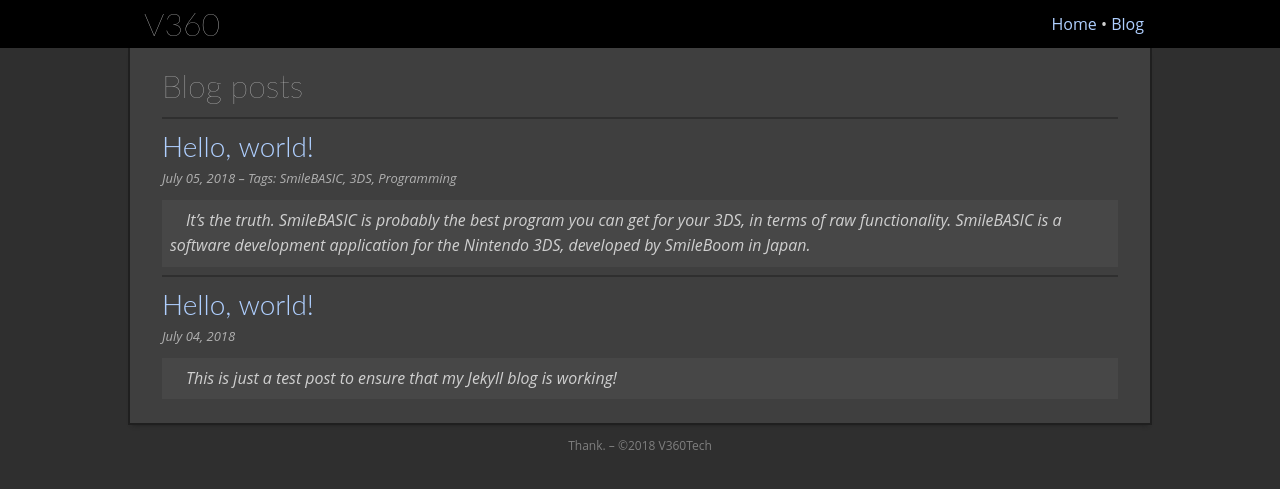
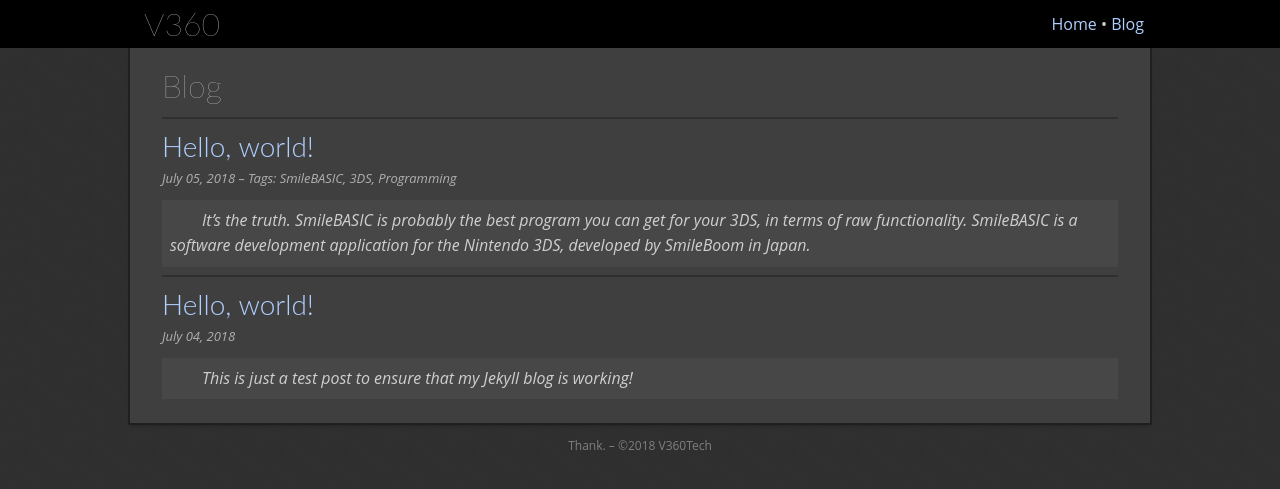
Before and after one commit to TheV360/thev360.github.io, a Jekyll site: the page built from blog/index.html, in a window 1280 px wide. Shown: the top 489 px of the page. Built offline with Jekyll 4.4.1, drawn with Linux system fonts in a browser that asks for light colours; the list of posts is cut into pages by our own code.

Commit message:
Testing some more stuff

```diff
--- a/blog/index.html
+++ b/blog/index.html
@@ -5,9 +5,9 @@
 ---
 
 			<div class="container">
-				<h2>Blog posts</h2>
-				<ul>
-					{% for post in site.posts %}
+				<h2>Blog{% if paginator.total_pages > 1 %} (page {% paginator.page %} of {% paginator.total_pages %}){% endif %}</h2>
+				<div>
+					{% for post in paginator.posts %}
 						<hr />
 						<div>
 							<h3 class="title"><a href="{{ post.url }}">{{ post.title }}</a></h3>
@@ -16,5 +16,5 @@
 							<!-- <p class="read-more"><a href="{{ post.url }}">Read More...</a></p> -->
 						</div>
 					{% endfor %}
-				</ul>
+				</div>
 			</div>
--- a/css/styles.css
+++ b/css/styles.css
@@ -24,11 +24,13 @@
 
 	--thin-border-size: .125rem;
 	--thin-border-color: #1f1f1f;
+
+	--text-indent: 2em;
 }
 
 body {
 	color: var(--text-color);
-	background-color: #2f2f2f;
+	background: #2f2f2f url("../assets/pattern.png");
 
 	font-family: "Open Sans", "Roboto", sans-serif;
 
@@ -89,7 +91,7 @@
 	width: 2rem;
 	height: 2rem;
 
-	background-image: url("../img/menu.png");
+	background-image: url("../assets/menu.png");
 	background-position: center;
 	background-size: 1.5rem;
 	background-repeat: no-repeat;
@@ -153,6 +155,11 @@
 	width: 100%;
 }
 
+img {
+	max-width: 100%;
+	height: auto;
+}
+
 h1, h2, h3 {
 	font-family: "SF Display", "Lato", "Roboto", sans-serif;
 	font-weight: 300;
@@ -188,7 +195,7 @@
 	background-color: #474747;
 
 	font-style: italic;
-	text-indent: 1em;
+	text-indent: var(--text-indent);
 }
 
 .read-more {
@@ -198,7 +205,13 @@
 .post p {
 	margin-bottom: .5rem;
 
-	text-indent: 2em;
+	text-indent: var(--text-indent);
+}
+
+.post p img:only-child {
+	margin: 0 auto;
+
+	display: block;
 }
 
 ul {
--- a/index.html
+++ b/index.html
@@ -6,13 +6,13 @@
 
 			<div class="container">
 				<div id="profile-container">
-					<img id="profile" src="/img/ProfilePicture.jpg" />
+					<img id="profile" src="/assets/ProfilePicture.jpg" />
 				</div>
 				<h2>Hello, world!</h2>
 				<p>I'm V360, a person that has no idea what they're doing with their life.</p>
 				<p>Here's a few things I made:</p>
 			</div>
-			<div class="showcase" style="background-image: url('/img/NewerTab.png');">
+			<div class="showcase" style="background-image: url('/assets/NewerTab.png');">
 				<div class="showcase-content">
 					<h3>NewerTab</h3>
 					<p>This is a fully-customizable new tab page. It has Reddit and Tumblr integration too, so you can automatically get your favorite posts as your background every time you open a tab.</p>
@@ -22,7 +22,7 @@
 					</div>
 				</div>
 			</div>
-			<div class="showcase" style="background-image: url('/img/CreateFour.png');">
+			<div class="showcase" style="background-image: url('/assets/CreateFour.png');">
 				<div class="showcase-content">
 					<h3>Create Four</h3>
 					<p>Have you ever wanted to program for a computer whose <span title="Don't forget the three text labels that I really should've made static!">only output*</span> is a 7x6 4-color Connect Four board that defies gravity? No? Too bad, here's exactly that.</p>
```
Also changed, not shown: assets/ProfilePicture.jpg (renamed from img/ProfilePicture.jpg), assets/menu.png (renamed from img/menu.png), assets/pattern.png (added), 4 other files.
